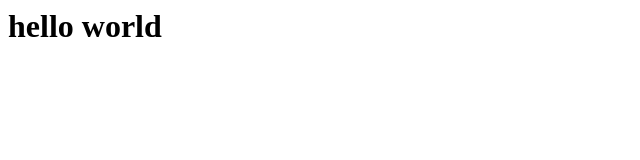
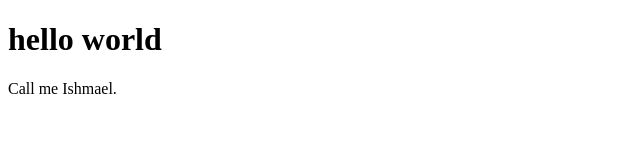
Before and after one commit to ajzeller/learn_enough_website, a plain HTML site: page index.html in a window 1280 px wide. Shown: the whole page, without its empty margins (0-640 px from the left). Drawn offline with Linux system fonts and the light colour scheme.

Commit message:
Added some HTML structure

```diff
--- a/index.html
+++ b/index.html
@@ -1 +1,23 @@
-<h1>hello world</h1>
+ <!DOCTYPE html>
+ <html lang="en">
+
+<head>
+     <meta charset="UTF-8">
+     <title>TITLE</title>
+     <meta name="description" content="DESCRIPTION">
+    <link rel="stylesheet" href="PATH">
+
+     <!--[if lt IE 9]>
+       <script src = "http://html5shiv.googlecode.com/svn/trunk/html5.js"></script>
+     <![endif]-->
+ </head>
+
+ <body>
+   <h1>hello world</h1>
+
+   <p>
+     Call me Ishmael.
+   </p>
+ </body>
+
+ </html>
```
